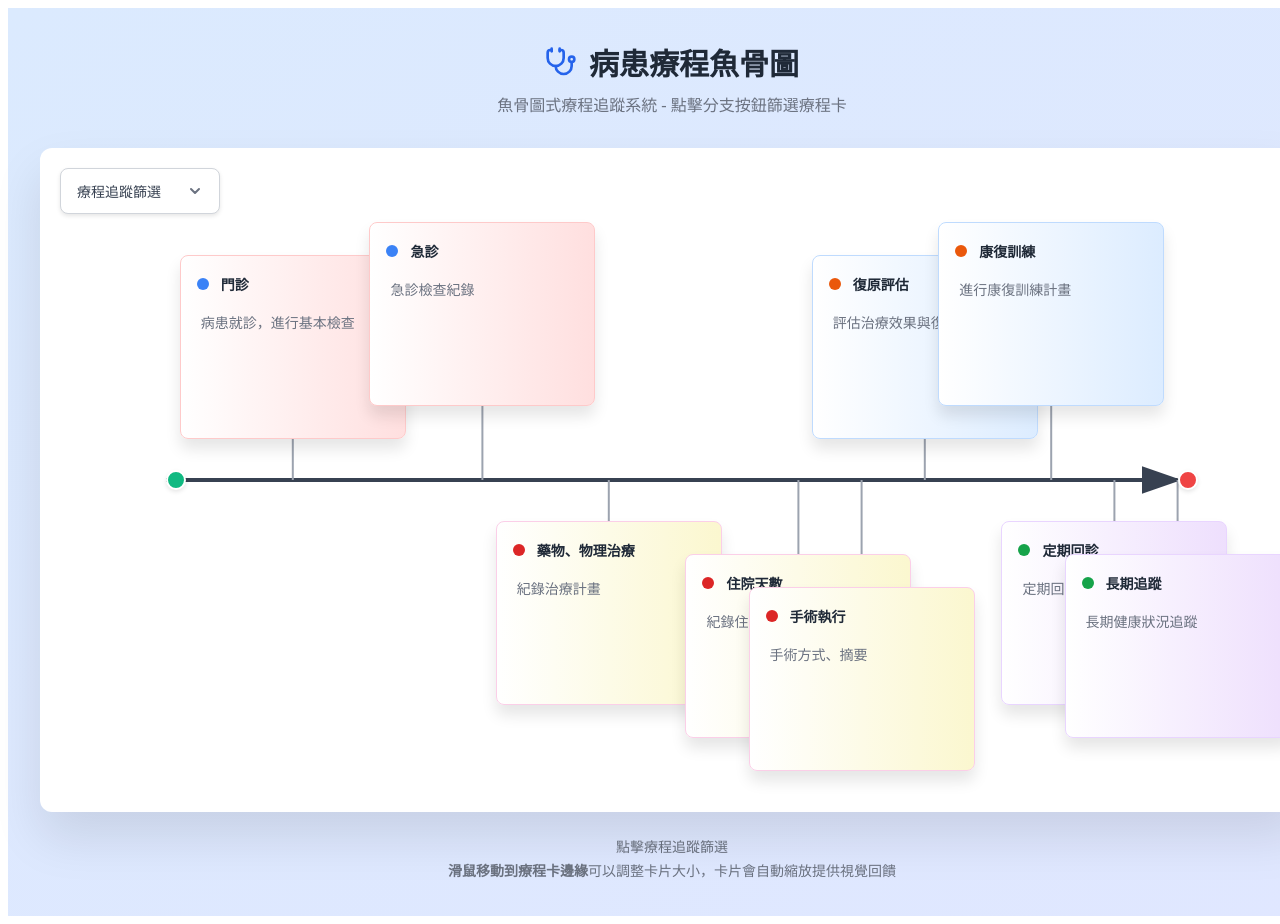
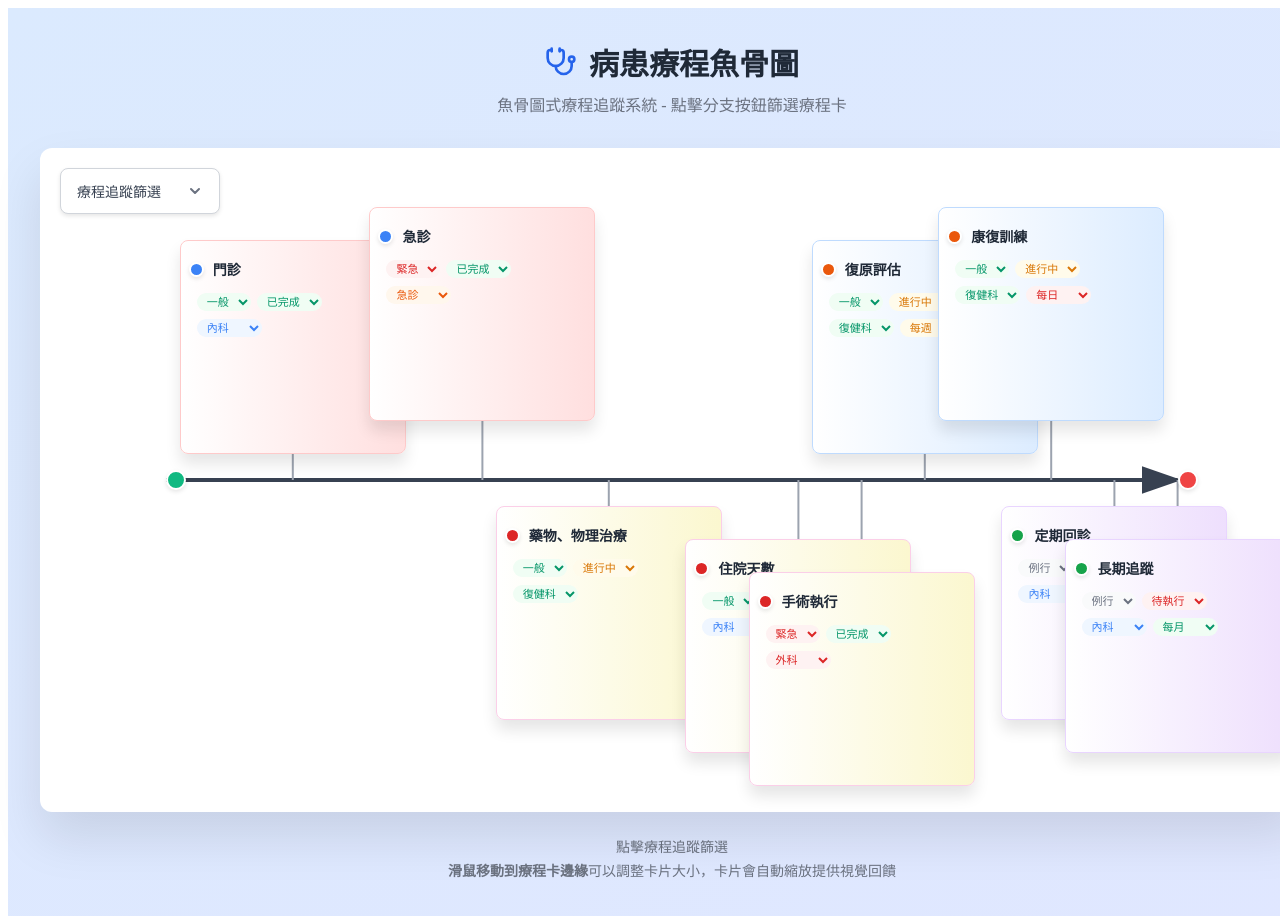
Before and after one commit to PETER921031/Fishbone, a React (Vite) app: page / in a window 1280 px wide. Shown: the top 924 px of the page. Built offline with nearby package versions, Linux system fonts and the light colour scheme.

Commit message:
Update App.jsx: Modified 標籤

```diff
--- a/src/App.jsx
+++ b/src/App.jsx
@@ -9,26 +9,174 @@ const FishboneTimeline = () => {
     recovery: { name: '復原', color: '#ea580c', bgColor: '#fff7ed' },
     tracking: { name: '追蹤', color: '#16a34a', bgColor: '#f0fdf4' }
   };
+  // 醫療標籤系統
+const medicalTags = {
+  urgency: {
+    name: '緊急程度',
+    options: [
+      { id: 'urgent', label: '緊急', color: '#dc2626', bgColor: '#fef2f2' },
+      { id: 'normal', label: '一般', color: '#059669', bgColor: '#f0fdf4' },
+      { id: 'routine', label: '例行', color: '#6b7280', bgColor: '#f9fafb' }
+    ]
+  },
+  status: {
+    name: '執行狀態',
+    options: [
+      { id: 'completed', label: '已完成', color: '#059669', bgColor: '#f0fdf4' },
+      { id: 'inProgress', label: '進行中', color: '#d97706', bgColor: '#fffbeb' },
+      { id: 'pending', label: '待執行', color: '#dc2626', bgColor: '#fef2f2' },
+      { id: 'cancelled', label: '已取消', color: '#6b7280', bgColor: '#f9fafb' }
+    ]
+  },
+  department: {
+    name: '科別',
+    options: [
+      { id: 'internal', label: '內科', color: '#3b82f6', bgColor: '#eff6ff' },
+      { id: 'surgery', label: '外科', color: '#dc2626', bgColor: '#fef2f2' },
+      { id: 'emergency', label: '急診', color: '#ea580c', bgColor: '#fff7ed' },
+      { id: 'icu', label: 'ICU', color: '#7c3aed', bgColor: '#faf5ff' },
+      { id: 'rehab', label: '復健科', color: '#059669', bgColor: '#f0fdf4' }
+    ]
+  },
+  followUp: {
+    name: '追蹤頻率',
+    options: [
+      { id: 'daily', label: '每日', color: '#dc2626', bgColor: '#fef2f2' },
+      { id: 'weekly', label: '每週', color: '#d97706', bgColor: '#fffbeb' },
+      { id: 'monthly', label: '每月', color: '#059669', bgColor: '#f0fdf4' },
+      { id: 'asNeeded', label: '需要時', color: '#6b7280', bgColor: '#f9fafb' }
+    ]
+  }
+};
 
   // 預設的療程卡資料
+  // 預設的療程卡資料（添加標籤）
 const initialBranches = [
   // 診斷分支
-    { id: 1, type: 'diagnosis', side: 'top', position: 20, verticalOffset: -20, title: '門診', description: '病患就診，進行基本檢查', width: 192, height: 150 },
-    { id: 2, type: 'diagnosis', side: 'top', position: 35, verticalOffset: -25, title: '急診', description: '急診檢查紀錄', width: 192, height: 150 },
+  {
+    id: 1,
+    type: 'diagnosis',
+    side: 'top',
+    position: 20,
+    verticalOffset: -20,
+    title: '門診',
+    description: '病患就診，進行基本檢查',
+    width: 192,
+    height: 180,
+    tags: { urgency: 'normal', status: 'completed', department: 'internal' }
+  },
+  {
+    id: 2,
+    type: 'diagnosis',
+    side: 'top',
+    position: 35,
+    verticalOffset: -25,
+    title: '急診',
+    description: '急診檢查紀錄',
+    width: 192,
+    height: 180,
+    tags: { urgency: 'urgent', status: 'completed', department: 'emergency' }
+  },
 
   // 治療分支
-    { id: 3, type: 'treatment', side: 'bottom', position: 45, verticalOffset: 20, title: '藥物、物理治療', description: '紀錄治療計畫', width: 192, height: 150 },
-    { id: 4, type: 'treatment', side: 'bottom', position: 60, verticalOffset: 25, title: '住院天數', description: '紀錄住院情況及檢查種類', width: 192, height: 150 },
-    { id: 5, type: 'treatment', side: 'bottom', position: 65, verticalOffset: 30, title: '手術執行', description: '手術方式、摘要', width: 192, height: 150 },
+  {
+    id: 3,
+    type: 'treatment',
+    side: 'bottom',
+    position: 45,
+    verticalOffset: 20,
+    title: '藥物、物理治療',
+    description: '紀錄治療計畫',
+    width: 192,
+    height: 180,
+    tags: { urgency: 'normal', status: 'inProgress', department: 'rehab' }
+  },
+  {
+    id: 4,
+    type: 'treatment',
+    side: 'bottom',
+    position: 60,
+    verticalOffset: 25,
+    title: '住院天數',
+    description: '紀錄住院情況及檢查種類',
+    width: 192,
+    height: 180,
+    tags: { urgency: 'normal', status: 'completed', department: 'internal' }
+  },
+  {
+    id: 5,
+    type: 'treatment',
+    side: 'bottom',
+    position: 65,
+    verticalOffset: 30,
+    title: '手術執行',
+    description: '手術方式、摘要',
+    width: 192,
+    height: 180,
+    tags: { urgency: 'urgent', status: 'completed', department: 'surgery' }
+  },
 
   // 復原分支
-    { id: 6, type: 'recovery', side: 'top', position: 70, verticalOffset: -20, title: '復原評估', description: '評估治療效果與復原狀況', width: 192, height: 150 },
-    { id: 7, type: 'recovery', side: 'top', position: 80, verticalOffset: -25, title: '康復訓練', description: '進行康復訓練計畫', width: 192, height: 150 },
+  {
+    id: 6,
+    type: 'recovery',
+    side: 'top',
+    position: 70,
+    verticalOffset: -20,
+    title: '復原評估',
+    description: '評估治療效果與復原狀況',
+    width: 192,
+    height: 180,
+    tags: { urgency: 'normal', status: 'inProgress', department: 'rehab', followUp: 'weekly' }
+  },
+  {
+    id: 7,
+    type: 'recovery',
+    side: 'top',
+    position: 80,
+    verticalOffset: -25,
+    title: '康復訓練',
+    description: '進行康復訓練計畫',
+    width: 192,
+    height: 180,
+    tags: { urgency: 'normal', status: 'inProgress', department: 'rehab', followUp: 'daily' }
+  },
 
   // 追蹤分支
-    { id: 8, type: 'tracking', side: 'bottom', position: 85, verticalOffset: 20, title: '定期回診', description: '定期回診追蹤檢查', width: 192, height: 150 },
-    { id: 9, type: 'tracking', side: 'bottom', position: 90, verticalOffset: 25, title: '長期追蹤', description: '長期健康狀況追蹤', width: 192, height: 150 }
+  {
+    id: 8,
+    type: 'tracking',
+    side: 'bottom',
+    position: 85,
+    verticalOffset: 20,
+    title: '定期回診',
+    description: '定期回診追蹤檢查',
+    width: 192,
+    height: 180,
+    tags: { urgency: 'routine', status: 'pending', department: 'internal', followUp: 'monthly' }
+  },
+  {
+    id: 9,
+    type: 'tracking',
+    side: 'bottom',
+    position: 90,
+    verticalOffset: 25,
+    title: '長期追蹤',
+    description: '長期健康狀況追蹤',
+    width: 192,
+    height: 180,
+    tags: { urgency: 'routine', status: 'pending', department: 'internal', followUp: 'monthly' }
+  }
 ];
+// 更新標籤
+const updateBranchTag = (branchId, tagCategory, tagValue) => {
+  setBranches(branches.map(branch =>
+    branch.id === branchId ? {
+      ...branch,
+      tags: { ...branch.tags, [tagCategory]: tagValue }
+    } : branch
+  ));
+};
 
 // 從 localStorage 讀取儲存的位置資料
 const loadSavedPositions = () => {
@@ -733,16 +881,33 @@ const getCheckboxStyle = (isSelected, color) => ({
       ...getCardStyle(branch)
     }}
   >
-              <div style={{ display: 'flex', alignItems: 'flex-start', justifyContent: 'space-between', marginBottom: '12px' }}>
-                <div style={{ display: 'flex', alignItems: 'center', gap: '8px' }}>
+  {/* 卡片標題 */}
+<div style={{ position: 'relative', marginBottom: '12px' }}>
+  {/* 左上角圓點 */}
   <div
     style={{
-                      width: '12px',
-                      height: '12px',
-                      backgroundColor: branchTypes[branch.type]?.color || '#3b82f6',
-                      borderRadius: '50%'
+      position: 'absolute',
+      top: '5px',
+      left: '-8px',
+      width: '11px',
+      height: '11px',
+      backgroundColor: (() => {
+        switch(branch.type) {
+          case 'diagnosis': return '#3b82f6'; // 藍色
+          case 'treatment': return '#dc2626'; // 紅色
+          case 'recovery': return '#ea580c';  // 橘色
+          case 'tracking': return '#16a34a';  // 綠色
+          default: return '#3b82f6';
+        }
+      })(),
+      borderRadius: '50%',
+      border: '2px solid white',
+      boxShadow: '0 2px 4px rgba(0, 0, 0, 0.1)',
+      zIndex: 5
     }}
   />
+
+  {/* 標題輸入框 */}
   <input
     type="text"
     value={branch.title}
@@ -753,43 +918,116 @@ const getCheckboxStyle = (isSelected, color) => ({
       backgroundColor: 'transparent',
       border: 'none',
       outline: 'none',
-                      padding: '4px',
+      padding: '4px 4px 4px 16px',
       borderRadius: '4px',
       fontSize: '14px',
       cursor: 'text',
-                      width: '120px'
+      width: '100%'
     }}
     onFocus={(e) => e.target.style.backgroundColor = 'rgba(59, 130, 246, 0.1)'}
     onBlur={(e) => e.target.style.backgroundColor = 'transparent'}
     onMouseDown={(e) => e.stopPropagation()}
   />
 </div>
-                <div style={{ fontSize: '12px', color: '#6b7280', fontWeight: '500' }}>
 
+{/* 醫療標籤區域 */}
+<div style={{ marginBottom: '12px' }}>
+  {/* 緊急程度和狀態標籤 */}
+  <div style={{ display: 'flex', gap: '6px', marginBottom: '8px', flexWrap: 'wrap' }}>
+    {branch.tags?.urgency && (
+      <select
+        value={branch.tags.urgency}
+        onChange={(e) => updateBranchTag(branch.id, 'urgency', e.target.value)}
+        style={{
+          fontSize: '11px',
+          padding: '2px 6px',
+          borderRadius: '12px',
+          border: 'none',
+          backgroundColor: medicalTags.urgency.options.find(opt => opt.id === branch.tags.urgency)?.bgColor,
+          color: medicalTags.urgency.options.find(opt => opt.id === branch.tags.urgency)?.color,
+          fontWeight: '500',
+          cursor: 'pointer'
+        }}
+        onMouseDown={(e) => e.stopPropagation()}
+      >
+        {medicalTags.urgency.options.map(option => (
+          <option key={option.id} value={option.id}>{option.label}</option>
+        ))}
+      </select>
+    )}
+
+    {branch.tags?.status && (
+      <select
+        value={branch.tags.status}
+        onChange={(e) => updateBranchTag(branch.id, 'status', e.target.value)}
+        style={{
+          fontSize: '11px',
+          padding: '2px 6px',
+          borderRadius: '12px',
+          border: 'none',
+          backgroundColor: medicalTags.status.options.find(opt => opt.id === branch.tags.status)?.bgColor,
+          color: medicalTags.status.options.find(opt => opt.id === branch.tags.status)?.color,
+          fontWeight: '500',
+          cursor: 'pointer'
+        }}
+        onMouseDown={(e) => e.stopPropagation()}
+      >
+        {medicalTags.status.options.map(option => (
+          <option key={option.id} value={option.id}>{option.label}</option>
+        ))}
+      </select>
+    )}
+  </div>
+
+  {/* 科別和追蹤頻率標籤 */}
+  <div style={{ display: 'flex', gap: '6px', flexWrap: 'wrap' }}>
+    {branch.tags?.department && (
+      <select
+        value={branch.tags.department}
+        onChange={(e) => updateBranchTag(branch.id, 'department', e.target.value)}
+        style={{
+          fontSize: '11px',
+          padding: '2px 6px',
+          borderRadius: '12px',
+          border: 'none',
+          backgroundColor: medicalTags.department.options.find(opt => opt.id === branch.tags.department)?.bgColor,
+          color: medicalTags.department.options.find(opt => opt.id === branch.tags.department)?.color,
+          fontWeight: '500',
+          cursor: 'pointer'
+        }}
+        onMouseDown={(e) => e.stopPropagation()}
+      >
+        {medicalTags.department.options.map(option => (
+          <option key={option.id} value={option.id}>{option.label}</option>
+        ))}
+      </select>
+    )}
+
+    {branch.tags?.followUp && (
+      <select
+        value={branch.tags.followUp}
+        onChange={(e) => updateBranchTag(branch.id, 'followUp', e.target.value)}
+        style={{
+          fontSize: '11px',
+          padding: '2px 6px',
+          borderRadius: '12px',
+          border: 'none',
+          backgroundColor: medicalTags.followUp.options.find(opt => opt.id === branch.tags.followUp)?.bgColor,
+          color: medicalTags.followUp.options.find(opt => opt.id === branch.tags.followUp)?.color,
+          fontWeight: '500',
+          cursor: 'pointer'
+        }}
+        onMouseDown={(e) => e.stopPropagation()}
+      >
+        {medicalTags.followUp.options.map(option => (
+          <option key={option.id} value={option.id}>{option.label}</option>
+        ))}
+      </select>
+    )}
   </div>
 </div>
 
-              <textarea
-                value={branch.description}
-                onChange={(e) => updateBranch(branch.id, 'description', e.target.value)}
-                style={{
-                  width: '100%',
-                  height: `${branch.height - 80}px`,
-                  fontSize: '14px',
-                  color: '#6b7280',
-                  backgroundColor: 'transparent',
-                  border: 'none',
-                  outline: 'none',
-                  resize: 'none',
-                  padding: '4px',
-                  borderRadius: '4px',
-                  cursor: 'text'
-                }}
-                placeholder="輸入療程內容..."
-                onFocus={(e) => e.target.style.backgroundColor = 'rgba(59, 130, 246, 0.1)'}
-                onBlur={(e) => e.target.style.backgroundColor = 'transparent'}
-                onMouseDown={(e) => e.stopPropagation()}
-              />
+
             </div>
           ))}
 
```
Lines whose indentation alone changed are shown as unchanged.
